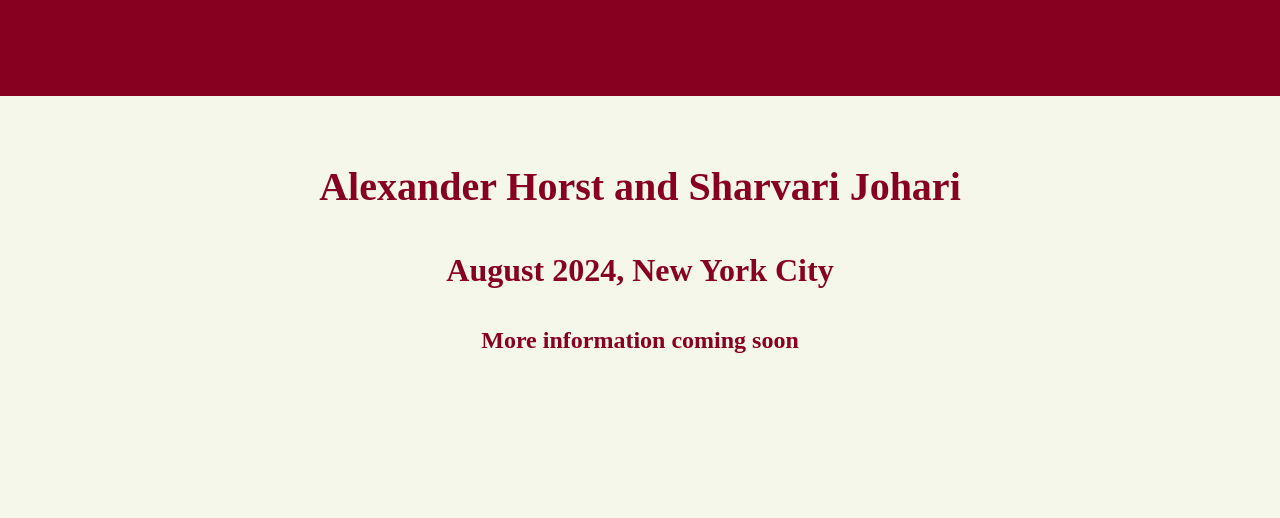
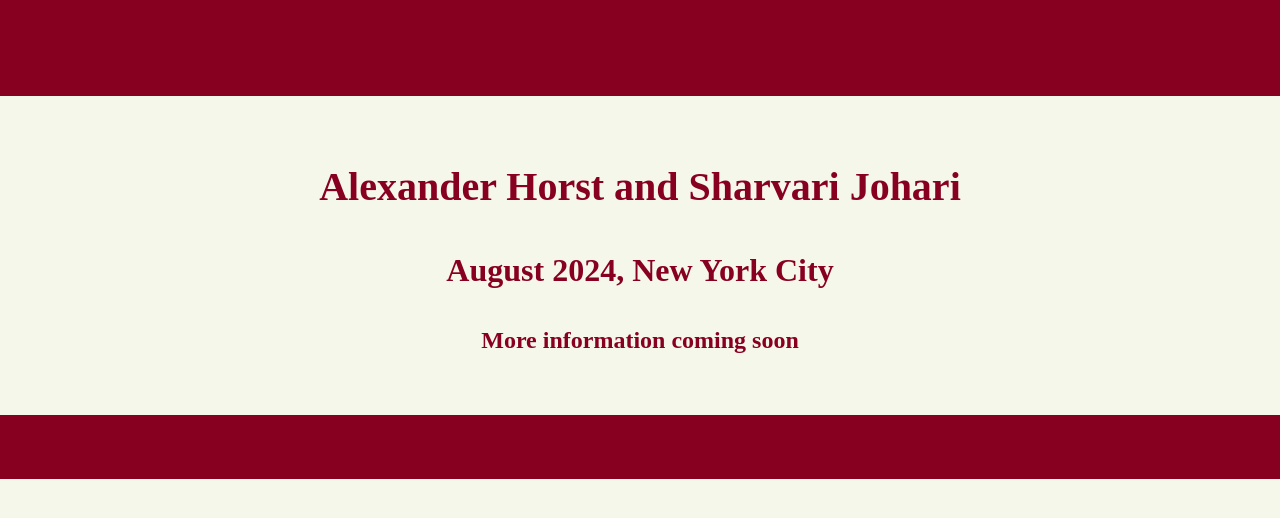
Before and after one commit to sharvjo/wedding-website, a plain HTML site: page index.html in a window 1280 px wide. Drawn offline with Linux system fonts and the light colour scheme.

Commit message:
Update styles.css

```diff
--- a/styles.css
+++ b/styles.css
@@ -27,11 +27,14 @@ main {
 
 h1 {
     font-size: 2.5rem;
+    font-weight: bold;
     margin-bottom: 0.5rem;
+
 }
 
 h2 {
     font-size: 2rem;
+    font-weight: italic;
     margin-bottom: 0.5rem;
 }
 
@@ -41,6 +44,6 @@ h3 {
 
 /* Footer styles */
 footer {
-    background-color: #F6F7EB;
-    padding: 1rem 0;
+    background-color: #880020;
+    padding: 2rem 0;
 }
```
